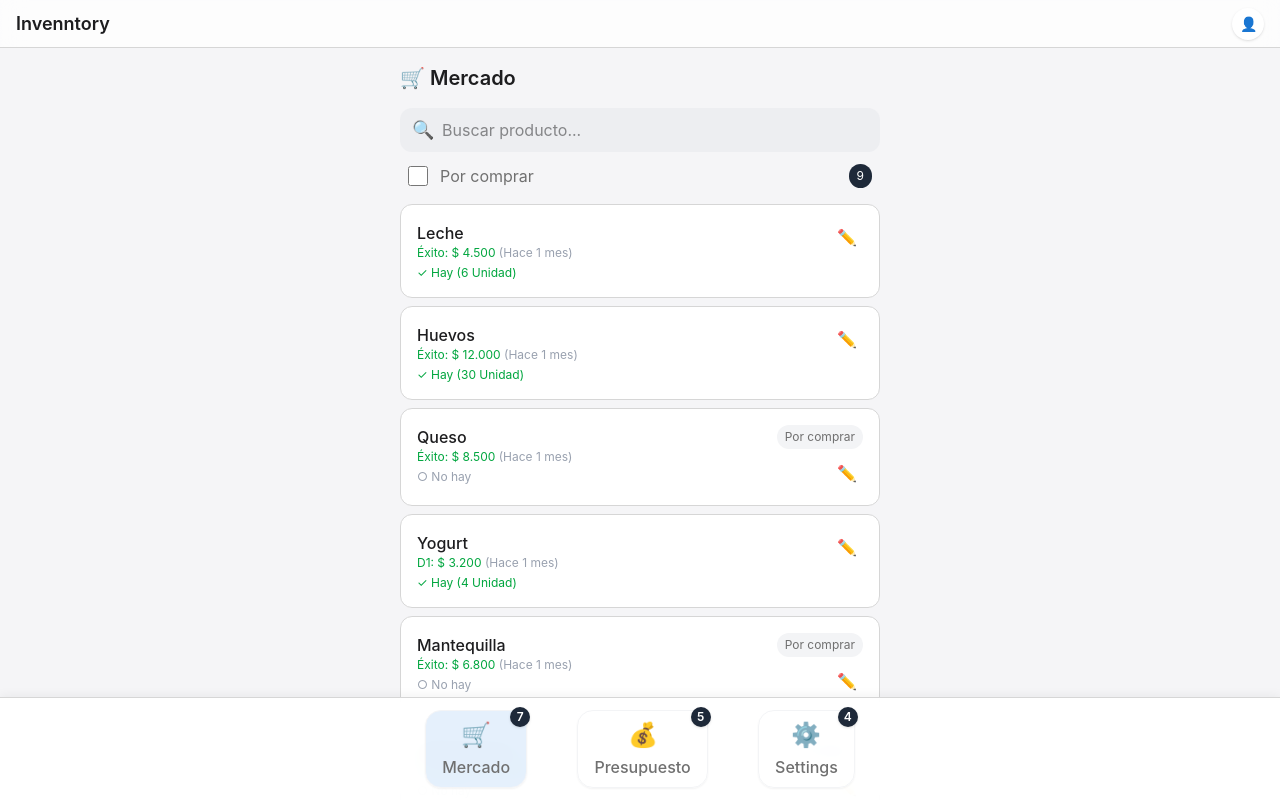
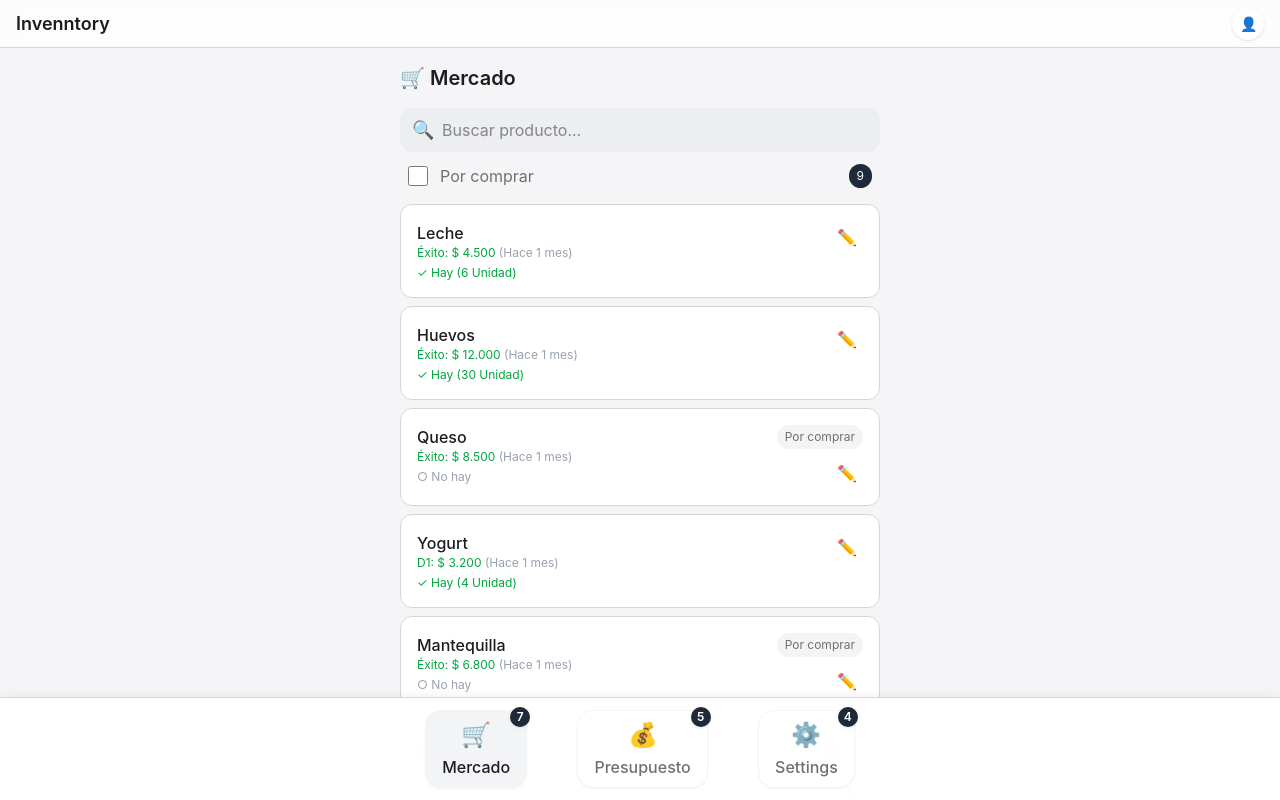
Before and after one commit to dejeloper/invenntory-front, an Angular app: page /market in a window 1280 px wide. Built offline with nearby package versions, Linux system fonts and the light colour scheme; what tailwind-animations would draw is missing.

Commit message:
style: update footer-button and notifications styles for improved visibility and consistency

```diff
--- a/src/app/components/shared/footer-button/footer-button.html
+++ b/src/app/components/shared/footer-button/footer-button.html
@@ -1,4 +1,4 @@
-<a [routerLink]="route()" routerLinkActive="text-interactive-blue bg-interactive-blue/10"
+<a [routerLink]="route()" routerLinkActive="text-midnight-graphite bg-gray-100"
   class="flex flex-col items-center text-base font-medium text-medium-gray rounded-2xl px-4 py-2 transition-all duration-200 relative border border-gray-100 shadow-[0_1px_2px_rgba(0,0,0,0.05)]"
   [attr.aria-label]="label()">
   <span class="text-2xl block mb-1" aria-hidden="true">{{ icon() }}</span>
--- a/src/app/pages/settings/notifications/notifications.html
+++ b/src/app/pages/settings/notifications/notifications.html
@@ -1,8 +1,8 @@
 <div class="bg-pure-white rounded overflow-hidden border border-border-silver overflow-y-auto max-h-48">
   @for (notif of getNotifications(); track notif.id) {
     <div class="flex items-start gap-4 px-4 py-1 border-b border-border-silver last:border-b-0"
-      [class.bg-interactive-blue/5]="!notif.read">
-      <div class="w-2 h-2 mt-2 rounded-full bg-interactive-blue" [class.opacity-0]="notif.read"></div>
+      [class.bg-gray-50]="!notif.read">
+      <div class="w-2 h-2 mt-2 rounded-full bg-gray-800" [class.opacity-0]="notif.read"></div>
       <div class="flex-1">
         <p class="text-base font-medium">{{ notif.title }}</p>
         <p class="text-xs text-medium-gray">{{ notif.message }}</p>
```
